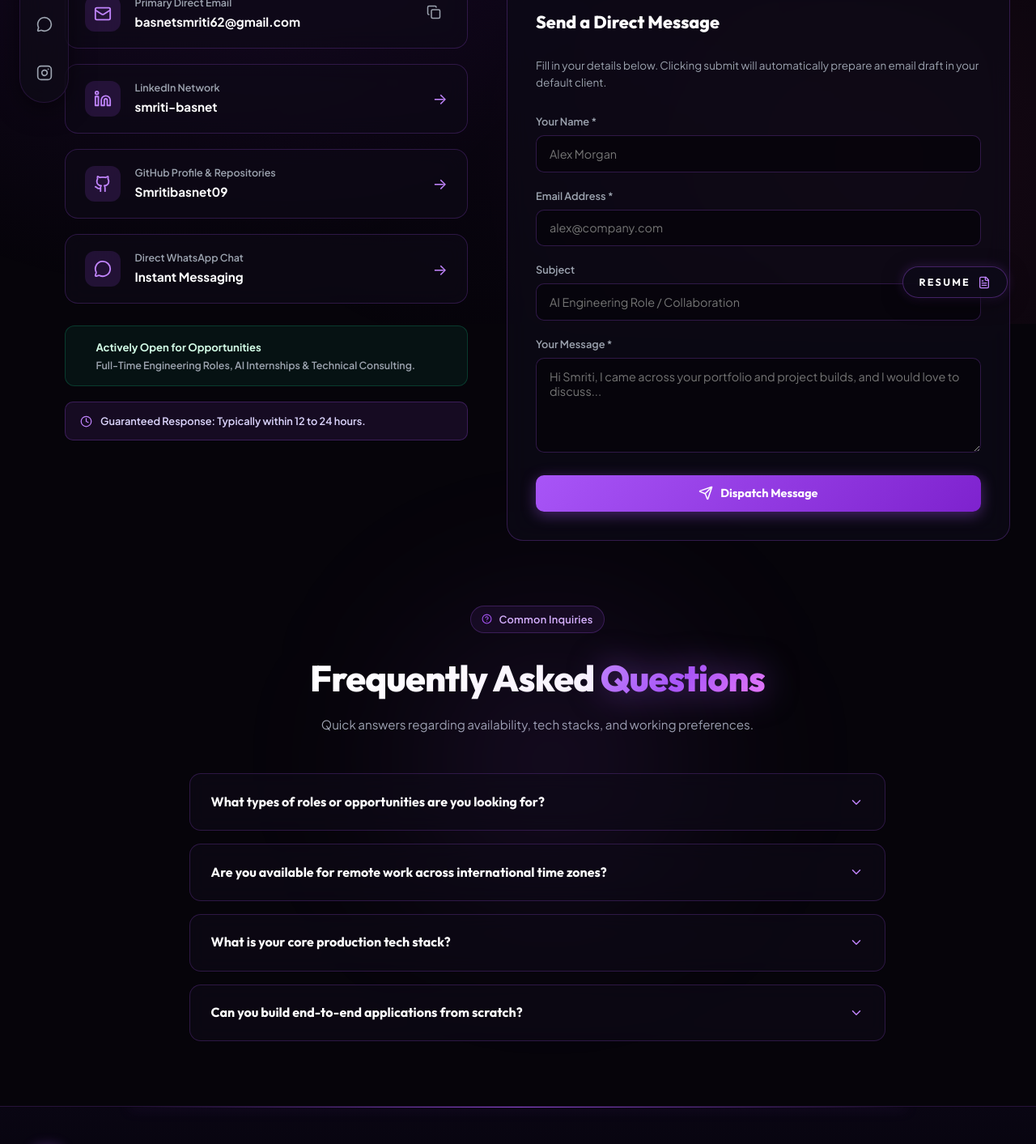
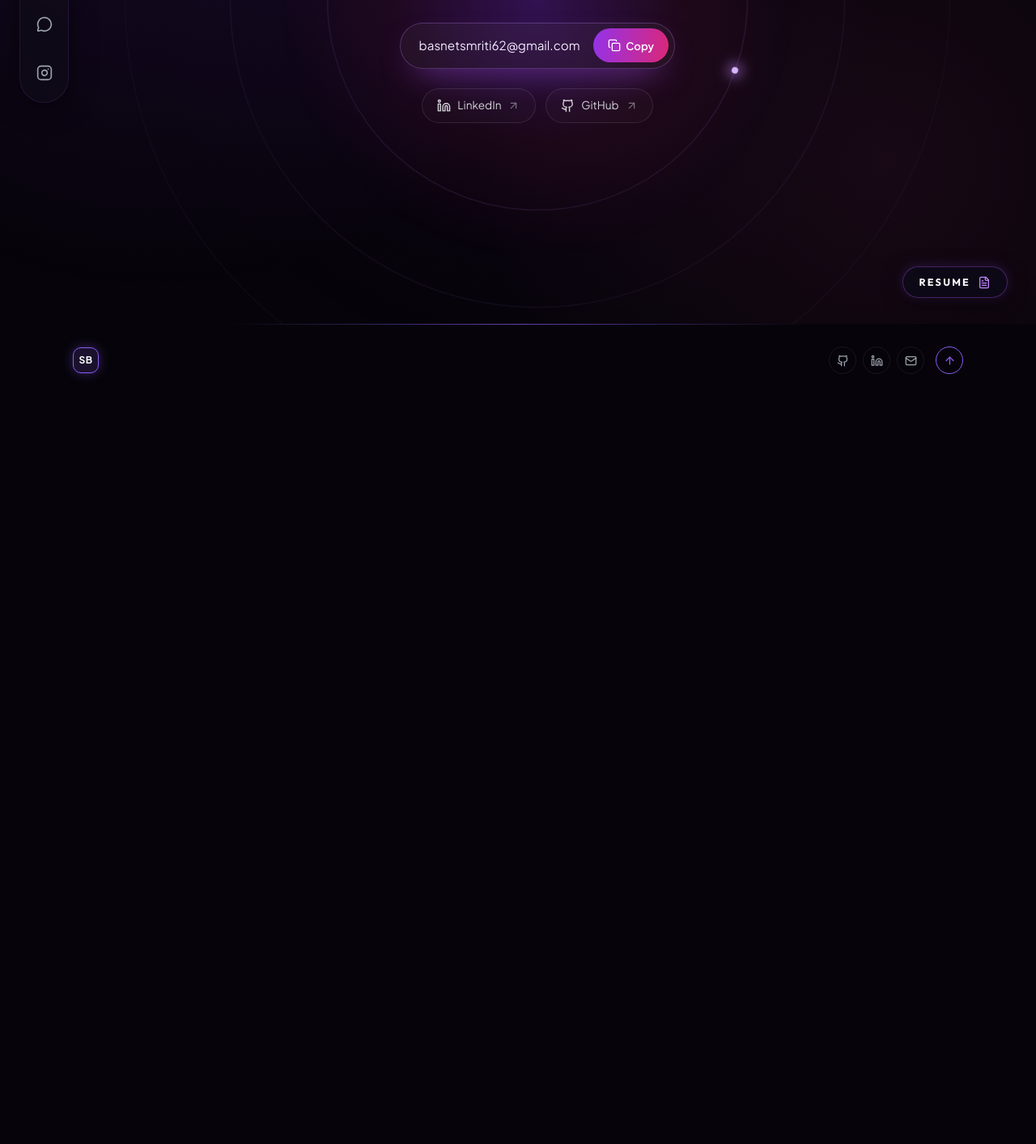
Before and after one commit to Smritibasnet09/Personal-Portfolio, a React (Vite) app: page /contact in a window 1280 px wide. Shown: the part 400-1813 px from the top of the page at 81% size. After the commit the page ends 886 px from the top, so only its background shows below. Built offline with nearby package versions, Linux system fonts and the light colour scheme.

Commit message:
new update in conatact page

```diff
--- a/src/Contact.jsx
+++ b/src/Contact.jsx
@@ -1,320 +1,248 @@
 import React, { useState } from 'react';
-import {
-  Mail,
-  Linkedin,
-  Github,
-  MessageCircle,
-  Send,
-  CheckCircle2,
-  Copy,
-  Clock,
-  Sparkles,
-  ChevronDown,
-  HelpCircle,
-  MapPin,
-  Calendar,
-} from 'lucide-react';
+import { Linkedin, Github, Copy, Check, ArrowUpRight } from 'lucide-react';
 import confetti from 'canvas-confetti';
 
-const FAQS = [
-  {
-    q: 'What types of roles or opportunities are you looking for?',
-    a: 'I am actively seeking roles as an AI Engineer, Junior Backend Developer (Python / FastAPI / Django), or Machine Learning Engineering Intern. I am also open to select freelance consulting projects for custom RAG pipelines or web applications.',
-  },
-  {
-    q: 'Are you available for remote work across international time zones?',
-    a: 'Yes! I am based in Kathmandu, Nepal (GMT+5:45) and have experience working remotely and asynchronously with global teams using Git, Slack, Discord, and project management boards.',
-  },
-  {
-    q: 'What is your core production tech stack?',
-    a: 'My primary language is Python (FastAPI, Django REST, PyTorch, Scikit-learn). For databases and persistence, I rely on PostgreSQL and Redis. For frontends, I work with React 19, Next.js, and modern CSS/Tailwind. For MLOps, I use Docker, Apache Airflow, and MLflow.',
-  },
-  {
-    q: 'Can you build end-to-end applications from scratch?',
-    a: 'Absolutely. As evidenced by my Grand Winner podium at TechSprint 2026 and multiple full-stack builds, I take ownership from problem definition and database schema modeling all the way to containerized deployment and automated monitoring.',
-  },
+const EMAIL = 'basnetsmriti62@gmail.com';
+
+const LINKS = [
+  { label: 'LinkedIn', href: 'https://www.linkedin.com/in/smriti-basnet-a140ab329/', Icon: Linkedin },
+  { label: 'GitHub', href: 'https://github.com/Smritibasnet09', Icon: Github },
 ];
 
 export default function Contact() {
   const [copied, setCopied] = useState(false);
-  const [formSent, setFormSent] = useState(false);
-  const [formData, setFormData] = useState({ name: '', email: '', subject: '', message: '' });
-  const [openFaq, setOpenFaq] = useState(null);
 
-  const toggleFaq = (index) => {
-    setOpenFaq((prev) => (prev === index ? null : index));
-  };
-
-  const handleCopyEmail = () => {
-    navigator.clipboard.writeText('basnetsmriti62@gmail.com');
+  const copyEmail = async () => {
+    try {
+      await navigator.clipboard.writeText(EMAIL);
+    } catch {
+      return; // clipboard blocked: the email is still visible on the page
+    }
     setCopied(true);
     confetti({
-      particleCount: 25,
-      spread: 55,
-      origin: { y: 0.6 },
-      colors: ['#c084fc', '#a855f7', '#ffffff'],
+      particleCount: 40,
+      spread: 70,
+      origin: { y: 0.65 },
+      colors: ['#c084fc', '#a855f7', '#ec4899', '#ffffff'],
     });
     setTimeout(() => setCopied(false), 2000);
   };
 
-  const handleSubmit = (e) => {
-    e.preventDefault();
-    if (!formData.name || !formData.email) return;
+  return (
+    <section className="ct" aria-label="Contact Smriti Basnet">
+      <style>{styles}</style>
 
-    // Launch mailto fallback
-    const subject = encodeURIComponent(formData.subject || `Portfolio Inquiry from ${formData.name}`);
-    const body = encodeURIComponent(
-      `Name: ${formData.name}\nEmail: ${formData.email}\n\nMessage:\n${formData.message}`
-    );
-    window.open(`mailto:basnetsmriti62@gmail.com?subject=${subject}&body=${body}`, '_blank');
-
-    setFormSent(true);
-    confetti({
-      particleCount: 40,
-      spread: 75,
-      origin: { y: 0.7 },
-      colors: ['#c084fc', '#a855f7', '#ec4899', '#ffffff'],
-    });
-    setTimeout(() => {
-      setFormSent(false);
-      setFormData({ name: '', email: '', subject: '', message: '' });
-    }, 4000);
-  };
-
-  return (
-    <section className="contact-viewport-section" aria-label="Contact Smriti Basnet">
-      <div className="contact-ambient-glow" />
-
-      {/* Header */}
-      <div className="contact-header-center">
-        <div className="career-badge-pill">
-          <Mail size={13} className="career-badge-icon" />
-          <span>Get in Touch</span>
-        </div>
-        <h1 className="contact-main-title">
-          Let’s Build Something <span className="title-purple-gradient">Exceptional</span>
-        </h1>
-        <p className="contact-subtext">
-          Whether you have an ambitious AI challenge, a full-stack engineering role, or a hackathon idea, my inbox is always open.
-        </p>
+      {/* Decorative orbit rings */}
+      <div className="ct-orbits" aria-hidden="true">
+        <i /><i /><i />
       </div>
 
-      {/* Main Split Grid: Direct Methods vs Message Form */}
-      <div className="contact-layout-split">
-        {/* Left Column: Direct Methods, Availability & Response Time */}
-        <div className="contact-direct-stack">
-          {/* Email Card with Copy Trigger */}
-          <div className="contact-glass-card">
-            <div className="contact-icon-bubble">
-              <Mail size={22} />
-            </div>
-            <div className="contact-info-block">
-              <span className="contact-method-title">Primary Direct Email</span>
-              <a href="mailto:basnetsmriti62@gmail.com" className="contact-method-value">
-                basnetsmriti62@gmail.com
-              </a>
-            </div>
-            <button
-              onClick={handleCopyEmail}
-              className="contact-action-btn"
-              title="Copy email address"
-              aria-label="Copy email address"
-            >
-              {copied ? <CheckCircle2 size={18} className="text-emerald" /> : <Copy size={18} />}
-            </button>
-          </div>
+      <div className="ct-content">
+        <span className="ct-status">
+          <i /> Open for opportunities
+        </span>
 
-          {/* LinkedIn Card */}
-          <a
-            href="https://www.linkedin.com/in/smriti-basnet-a140ab329/"
-            target="_blank"
-            rel="noopener noreferrer"
-            className="contact-glass-card"
-          >
-            <div className="contact-icon-bubble">
-              <Linkedin size={22} />
-            </div>
-            <div className="contact-info-block">
-              <span className="contact-method-title">LinkedIn Network</span>
-              <span className="contact-method-value">smriti-basnet</span>
-            </div>
-            <span className="contact-arrow-badge">&rarr;</span>
-          </a>
+        <h1 className="ct-title">
+          Let’s <span>connect.</span>
+        </h1>
+        <p className="ct-text">Have a role or an idea? My inbox is always open.</p>
 
-          {/* GitHub Card */}
-          <a
-            href="https://github.com/Smritibasnet09"
-            target="_blank"
-            rel="noopener noreferrer"
-            className="contact-glass-card"
-          >
-            <div className="contact-icon-bubble">
-              <Github size={22} />
-            </div>
-            <div className="contact-info-block">
-              <span className="contact-method-title">GitHub Profile &amp; Repositories</span>
-              <span className="contact-method-value">Smritibasnet09</span>
-            </div>
-            <span className="contact-arrow-badge">&rarr;</span>
-          </a>
-
-          {/* WhatsApp Direct Chat */}
-          <a
-            href="https://wa.me/9779800000000"
-            target="_blank"
-            rel="noopener noreferrer"
-            className="contact-glass-card"
-          >
-            <div className="contact-icon-bubble">
-              <MessageCircle size={22} />
-            </div>
-            <div className="contact-info-block">
-              <span className="contact-method-title">Direct WhatsApp Chat</span>
-              <span className="contact-method-value">Instant Messaging</span>
-            </div>
-            <span className="contact-arrow-badge">&rarr;</span>
-          </a>
-
-          {/* Status & Availability Banner */}
-          <div className="contact-status-banner">
-            <span className="status-ping-dot" />
-            <div>
-              <strong>Actively Open for Opportunities</strong>
-              <p style={{ margin: '0.2rem 0 0', fontSize: '0.78rem', color: '#9ca3af' }}>
-                Full-Time Engineering Roles, AI Internships &amp; Technical Consulting.
-              </p>
-            </div>
-          </div>
-
-          {/* Response SLA Note */}
-          <div className="contact-sla-badge">
-            <Clock size={15} className="text-purple" />
-            <span>Guaranteed Response: Typically within 12 to 24 hours.</span>
-          </div>
+        <div className="ct-mail">
+          <a href={`mailto:${EMAIL}`}>{EMAIL}</a>
+          <button type="button" onClick={copyEmail} aria-label="Copy email address">
+            {copied ? <Check size={16} /> : <Copy size={16} />}
+            <span aria-live="polite">{copied ? 'Copied' : 'Copy'}</span>
+          </button>
         </div>
 
-        {/* Right Column: Dispatch Message Form */}
-        <div className="contact-form-container">
-          <form onSubmit={handleSubmit} className="contact-glass-form">
-            <h2 className="form-heading">Send a Direct Message</h2>
-            <p style={{ fontSize: '0.84rem', color: 'var(--text-secondary)', marginBottom: '0.5rem' }}>
-              Fill in your details below. Clicking submit will automatically prepare an email draft in your default client.
-            </p>
-
-            <div className="form-field-group">
-              <label htmlFor="name" className="form-label">
-                Your Name *
-              </label>
-              <input
-                id="name"
-                type="text"
-                required
-                placeholder="Alex Morgan"
-                className="form-input-text"
-                value={formData.name}
-                onChange={(e) => setFormData({ ...formData, name: e.target.value })}
-              />
-            </div>
-
-            <div className="form-field-group">
-              <label htmlFor="email" className="form-label">
-                Email Address *
-              </label>
-              <input
-                id="email"
-                type="email"
-                required
-                placeholder="alex@company.com"
-                className="form-input-text"
-                value={formData.email}
-                onChange={(e) => setFormData({ ...formData, email: e.target.value })}
-              />
-            </div>
-
-            <div className="form-field-group">
-              <label htmlFor="subject" className="form-label">
-                Subject
-              </label>
-              <input
-                id="subject"
-                type="text"
-                placeholder="AI Engineering Role / Collaboration"
-                className="form-input-text"
-                value={formData.subject}
-                onChange={(e) => setFormData({ ...formData, subject: e.target.value })}
-              />
-            </div>
-
-            <div className="form-field-group">
-              <label htmlFor="message" className="form-label">
-                Your Message *
-              </label>
-              <textarea
-                id="message"
-                required
-                rows={5}
-                placeholder="Hi Smriti, I came across your portfolio and project builds, and I would love to discuss..."
-                className="form-input-textarea"
-                value={formData.message}
-                onChange={(e) => setFormData({ ...formData, message: e.target.value })}
-              />
-            </div>
-
-            <button type="submit" className="form-submit-btn" disabled={formSent}>
-              {formSent ? (
-                <>
-                  <CheckCircle2 size={18} />
-                  <span>Opening Mail Client...</span>
-                </>
-              ) : (
-                <>
-                  <Send size={18} />
-                  <span>Dispatch Message</span>
-                </>
-              )}
-            </button>
-          </form>
-        </div>
-      </div>
-
-      {/* Frequently Asked Questions (FAQ) Section */}
-      <div className="contact-faq-section">
-        <div className="academic-header">
-          <div className="career-badge-pill">
-            <HelpCircle size={13} className="career-badge-icon" />
-            <span>Common Inquiries</span>
-          </div>
-          <h2 className="academic-title">
-            Frequently Asked <span className="title-purple-gradient">Questions</span>
-          </h2>
-          <p className="academic-desc">
-            Quick answers regarding availability, tech stacks, and working preferences.
-          </p>
-        </div>
-
-        <div className="faq-accordion-stack">
-          {FAQS.map((faq, index) => {
-            const isOpen = openFaq === index;
-            return (
-              <div
-                key={index}
-                className={`faq-item-card ${isOpen ? 'is-open' : ''}`}
-                onClick={() => toggleFaq(index)}
-              >
-                <div className="faq-question-row">
-                  <h3 className="faq-question-text">{faq.q}</h3>
-                  <ChevronDown size={18} className={`faq-chevron ${isOpen ? 'rotated' : ''}`} />
-                </div>
-                {isOpen && (
-                  <div className="faq-answer-block">
-                    <p className="faq-answer-text">{faq.a}</p>
-                  </div>
-                )}
-              </div>
-            );
-          })}
+        <div className="ct-links">
+          {LINKS.map(({ label, href, Icon }) => (
+            <a key={label} href={href} target="_blank" rel="noopener noreferrer">
+              <Icon size={17} /> {label} <ArrowUpRight className="ct-arrow" size={15} />
+            </a>
+          ))}
         </div>
       </div>
     </section>
   );
 }
+
+const styles = `
+/* Fills the screen so everything sits in the exact center */
+.ct {
+  position: relative;
+  isolation: isolate;
+  overflow: hidden;
+  display: flex;
+  align-items: center;
+  justify-content: center;
+  width: 100%;
+  min-height: 100vh;
+  min-height: 100svh;
+  padding: 6rem 1rem;
+  text-align: center;
+}
+
+.ct-orbits {
+  position: absolute;
+  z-index: -1;
+  inset: 0;
+  pointer-events: none;
+}
+.ct-orbits::before {
+  content: '';
+  position: absolute;
+  top: 50%;
+  left: 50%;
+  width: min(640px, 100%);
+  aspect-ratio: 1;
+  translate: -50% -50%;
+  background: radial-gradient(closest-side, rgba(147, 51, 234, 0.28), rgba(219, 39, 119, 0.08) 55%, transparent);
+}
+.ct-orbits i {
+  position: absolute;
+  top: 50%;
+  left: 50%;
+  width: var(--size);
+  height: var(--size);
+  translate: -50% -50%;
+  border: 1px solid rgba(192, 132, 252, var(--line));
+  border-radius: 50%;
+  animation: ct-spin var(--speed) linear infinite;
+}
+.ct-orbits i::after {
+  content: '';
+  position: absolute;
+  top: -4px;
+  left: calc(50% - 4px);
+  width: 8px;
+  height: 8px;
+  border-radius: 50%;
+  background: #d8b4fe;
+  box-shadow: 0 0 16px 4px rgba(192, 132, 252, 0.7);
+}
+.ct-orbits i:nth-child(1) { --size: 520px; --line: 0.16; --speed: 18s; }
+.ct-orbits i:nth-child(2) { --size: 760px; --line: 0.1; --speed: 28s; animation-direction: reverse; }
+.ct-orbits i:nth-child(3) { --size: 1020px; --line: 0.06; --speed: 40s; }
+
+.ct-content {
+  display: flex;
+  flex-direction: column;
+  align-items: center;
+  width: 100%;
+  max-width: 560px;
+}
+
+.ct-status {
+  display: inline-flex;
+  align-items: center;
+  gap: 0.5rem;
+  padding: 0.4rem 0.95rem;
+  border: 1px solid rgba(52, 211, 153, 0.25);
+  border-radius: 99px;
+  background: rgba(52, 211, 153, 0.07);
+  font-size: 0.75rem;
+  color: #a7f3d0;
+}
+.ct-status i {
+  width: 7px;
+  height: 7px;
+  border-radius: 50%;
+  background: #34d399;
+  animation: ct-pulse 2s infinite;
+}
+
+.ct .ct-title {
+  margin: 1.25rem 0 0.6rem;
+  font-size: clamp(2.25rem, 5vw, 3.25rem);
+  line-height: 1.15;
+  letter-spacing: -0.03em;
+  color: #fff;
+}
+.ct-title span {
+  background: linear-gradient(100deg, #c084fc, #f472b6, #c084fc);
+  background-size: 200% auto;
+  -webkit-background-clip: text;
+  background-clip: text;
+  color: transparent;
+  animation: ct-shine 5s linear infinite;
+}
+.ct .ct-text { margin: 0 0 2rem; font-size: 0.95rem; color: #a1a1aa; }
+
+/* Glass email pill */
+.ct-mail {
+  display: flex;
+  align-items: center;
+  gap: 1rem;
+  max-width: 100%;
+  padding: 0.4rem 0.4rem 0.4rem 1.4rem;
+  border: 1px solid rgba(192, 132, 252, 0.28);
+  border-radius: 99px;
+  background: rgba(255, 255, 255, 0.04);
+  backdrop-filter: blur(12px);
+  box-shadow: 0 16px 40px -18px rgba(168, 85, 247, 0.7);
+  transition: border-color 0.25s, box-shadow 0.25s;
+}
+.ct-mail:hover { border-color: #c084fc; box-shadow: 0 18px 48px -14px rgba(168, 85, 247, 0.85); }
+.ct .ct-mail a {
+  min-width: 0;
+  overflow-wrap: anywhere;
+  color: #f3e8ff;
+  font-size: 0.95rem;
+  text-decoration: none;
+}
+.ct-mail button {
+  display: inline-flex;
+  flex-shrink: 0;
+  align-items: center;
+  gap: 0.4rem;
+  padding: 0.65rem 1.15rem;
+  border: 0;
+  border-radius: 99px;
+  background: linear-gradient(100deg, #9333ea, #db2777);
+  color: #fff;
+  font: inherit;
+  font-size: 0.82rem;
+  font-weight: 600;
+  cursor: pointer;
+  transition: filter 0.2s;
+}
+.ct-mail button:hover { filter: brightness(1.15); }
+
+.ct-links { display: flex; flex-wrap: wrap; justify-content: center; gap: 0.75rem; margin-top: 1.5rem; }
+.ct .ct-links a {
+  display: inline-flex;
+  align-items: center;
+  gap: 0.5rem;
+  padding: 0.6rem 1.15rem;
+  border: 1px solid rgba(255, 255, 255, 0.1);
+  border-radius: 99px;
+  background: rgba(255, 255, 255, 0.02);
+  color: #d4d4d8;
+  font-size: 0.85rem;
+  text-decoration: none;
+  transition: transform 0.2s, border-color 0.2s, color 0.2s;
+}
+.ct .ct-links a:hover { transform: translateY(-3px); border-color: #c084fc; color: #fff; }
+.ct-arrow { opacity: 0.5; }
+
+.ct a:focus-visible,
+.ct button:focus-visible { outline: 2px solid #c084fc; outline-offset: 3px; }
+
+@media (max-width: 420px) {
+  .ct-mail { gap: 0.5rem; padding-left: 1rem; }
+  .ct .ct-mail a { font-size: 0.82rem; }
+  .ct-mail button span { display: none; }
+  .ct-mail button { padding: 0.65rem; }
+}
+
+@keyframes ct-spin { to { rotate: 360deg; } }
+@keyframes ct-shine { to { background-position: -200% center; } }
+@keyframes ct-pulse {
+  0% { box-shadow: 0 0 0 0 rgba(52, 211, 153, 0.7); }
+  70%, 100% { box-shadow: 0 0 0 7px rgba(52, 211, 153, 0); }
+}
+@media (prefers-reduced-motion: reduce) {
+  .ct-orbits i, .ct-title span, .ct-status i { animation: none; }
+}
+`;
--- a/src/Footer.jsx
+++ b/src/Footer.jsx
@@ -1,85 +1,143 @@
 import React from 'react';
 import { Link } from 'react-router-dom';
-import { ArrowUp, Github, Linkedin, Mail, Heart, Sparkles } from 'lucide-react';
+import { ArrowUp, Github, Linkedin, Mail } from 'lucide-react';
 
-const FOOTER_LINKS = [
-  { path: '/', label: 'Home' },
-  { path: '/about', label: 'About' },
-  { path: '/expertise', label: 'Expertise' },
-  { path: '/experience', label: 'Career' },
-  { path: '/achievements', label: 'Awards' },
-  { path: '/projects', label: 'Projects' },
-  { path: '/contact', label: 'Contact' },
+const SOCIALS = [
+  { href: 'https://github.com/Smritibasnet09', label: 'GitHub', Icon: Github },
+  { href: 'https://www.linkedin.com/in/smriti-basnet-51478131a/', label: 'LinkedIn', Icon: Linkedin },
+  { href: 'mailto:basnetsmriti62@gmail.com', label: 'Email', Icon: Mail },
 ];
 
+const FOOTER_CSS = `
+.sb-footer {
+  --sb-accent: var(--accent, #8b5cf6);
+  --sb-text: var(--text-secondary, #9ca3af);
+  --sb-text-strong: var(--text-primary, #f3f4f6);
+  --sb-border: rgba(255, 255, 255, 0.08);
+
+  position: relative;
+  padding: 28px 24px 24px;
+  background: transparent;
+}
+
+.sb-footer-line {
+  position: absolute;
+  top: 0;
+  left: 50%;
+  transform: translateX(-50%);
+  width: min(720px, 80%);
+  height: 1px;
+  background: linear-gradient(90deg, transparent, var(--sb-accent), transparent);
+  opacity: 0.7;
+}
+
+.sb-footer-row {
+  max-width: 1100px;
+  margin: 0 auto;
+  display: flex;
+  align-items: center;
+  justify-content: space-between;
+  gap: 16px;
+}
+
+.sb-footer-brand {
+  display: flex;
+  align-items: center;
+  gap: 10px;
+  text-decoration: none;
+}
+.sb-footer-mono {
+  width: 32px;
+  height: 32px;
+  display: grid;
+  place-items: center;
+  border-radius: 10px;
+  font-size: 12px;
+  font-weight: 700;
+  letter-spacing: 0.04em;
+  color: var(--sb-text-strong);
+  border: 1px solid var(--sb-accent);
+  background: color-mix(in srgb, var(--sb-accent) 15%, transparent);
+  box-shadow: 0 0 14px color-mix(in srgb, var(--sb-accent) 35%, transparent);
+}
+
+.sb-footer-actions {
+  display: flex;
+  align-items: center;
+  gap: 8px;
+}
+.sb-footer-icon,
+.sb-footer-top {
+  width: 34px;
+  height: 34px;
+  display: grid;
+  place-items: center;
+  border-radius: 50%;
+  border: 1px solid var(--sb-border);
+  background: transparent;
+  color: var(--sb-text);
+  cursor: pointer;
+  transition: all 0.25s ease;
+}
+.sb-footer-icon:hover,
+.sb-footer-top:hover,
+.sb-footer-icon:focus-visible,
+.sb-footer-top:focus-visible {
+  color: var(--sb-text-strong);
+  border-color: var(--sb-accent);
+  background: color-mix(in srgb, var(--sb-accent) 18%, transparent);
+  box-shadow: 0 0 14px color-mix(in srgb, var(--sb-accent) 40%, transparent);
+  transform: translateY(-2px);
+  outline: none;
+}
+.sb-footer-top {
+  margin-left: 6px;
+  border-color: var(--sb-accent);
+  color: var(--sb-accent);
+}
+
+@media (max-width: 700px) {
+  .sb-footer-row {
+    flex-direction: column;
+    gap: 14px;
+    text-align: center;
+  }
+}
+
+@media (prefers-reduced-motion: reduce) {
+  .sb-footer-icon,
+  .sb-footer-top { transition: none; }
+}
+`;
+
 export default function Footer() {
-  const scrollToTop = () => {
-    window.scrollTo({ top: 0, behavior: 'smooth' });
-  };
+  const scrollToTop = () => window.scrollTo({ top: 0, behavior: 'smooth' });
 
   return (
-    <footer className="portfolio-footer" aria-label="Page Footer">
-      <div className="footer-glow-bar" />
-      <div className="footer-inner-wrap">
-        <div className="footer-left-info">
-          <Link to="/" className="footer-brand-lockup" aria-label="Home">
-            <div className="footer-monogram">SB</div>
-            <div className="footer-brand-text">
-              <span className="footer-author-name">Smriti Basnet</span>
-              <span className="footer-author-role">AI &amp; Software Engineer</span>
-            </div>
-          </Link>
-          <p className="footer-copyright">
-            &copy; {new Date().getFullYear()} Smriti Basnet. Built with React 19 &amp; Three.js.
-          </p>
-        </div>
+    <footer className="sb-footer" aria-label="Page Footer">
+      <style>{FOOTER_CSS}</style>
 
-        <nav className="footer-nav-links" aria-label="Footer Navigation">
-          {FOOTER_LINKS.map(({ path, label }) => (
-            <Link key={path} to={path} className="footer-nav-link">
-              {label}
-            </Link>
+      <div className="sb-footer-line" />
+
+      <div className="sb-footer-row">
+        <Link to="/" className="sb-footer-brand" aria-label="Home">
+          <span className="sb-footer-mono">SB</span>
+        </Link>
+
+        <div className="sb-footer-actions">
+          {SOCIALS.map(({ href, label, Icon }) => (
+            <a
+              key={label}
+              href={href}
+              className="sb-footer-icon"
+              aria-label={label}
+              title={label}
+              {...(href.startsWith('http') && { target: '_blank', rel: 'noopener noreferrer' })}
+            >
+              <Icon size={15} />
+            </a>
           ))}
-        </nav>
-
-        <div className="footer-right-actions">
-          <div className="footer-social-icons">
-            <a
-              href="https://github.com/Smritibasnet09"
-              target="_blank"
-              rel="noopener noreferrer"
-              className="footer-social-icon-btn"
-              aria-label="GitHub Profile"
-              title="GitHub"
-            >
-              <Github size={16} />
-            </a>
-            <a
-              href="https://www.linkedin.com/in/smriti-basnet-51478131a/"
-              target="_blank"
-              rel="noopener noreferrer"
-              className="footer-social-icon-btn"
-              aria-label="LinkedIn Profile"
-              title="LinkedIn"
-            >
-              <Linkedin size={16} />
-            </a>
-            <a
-              href="mailto:basnetsmriti62@gmail.com"
-              className="footer-social-icon-btn"
-              aria-label="Send Email"
-              title="Email"
-            >
-              <Mail size={16} />
-            </a>
-          </div>
-
-          <button
-            onClick={scrollToTop}
-            className="footer-back-to-top"
-            aria-label="Scroll back to top"
-          >
-            <span>Top</span>
+          <button onClick={scrollToTop} className="sb-footer-top" aria-label="Scroll back to top">
             <ArrowUp size={15} />
           </button>
         </div>
```
